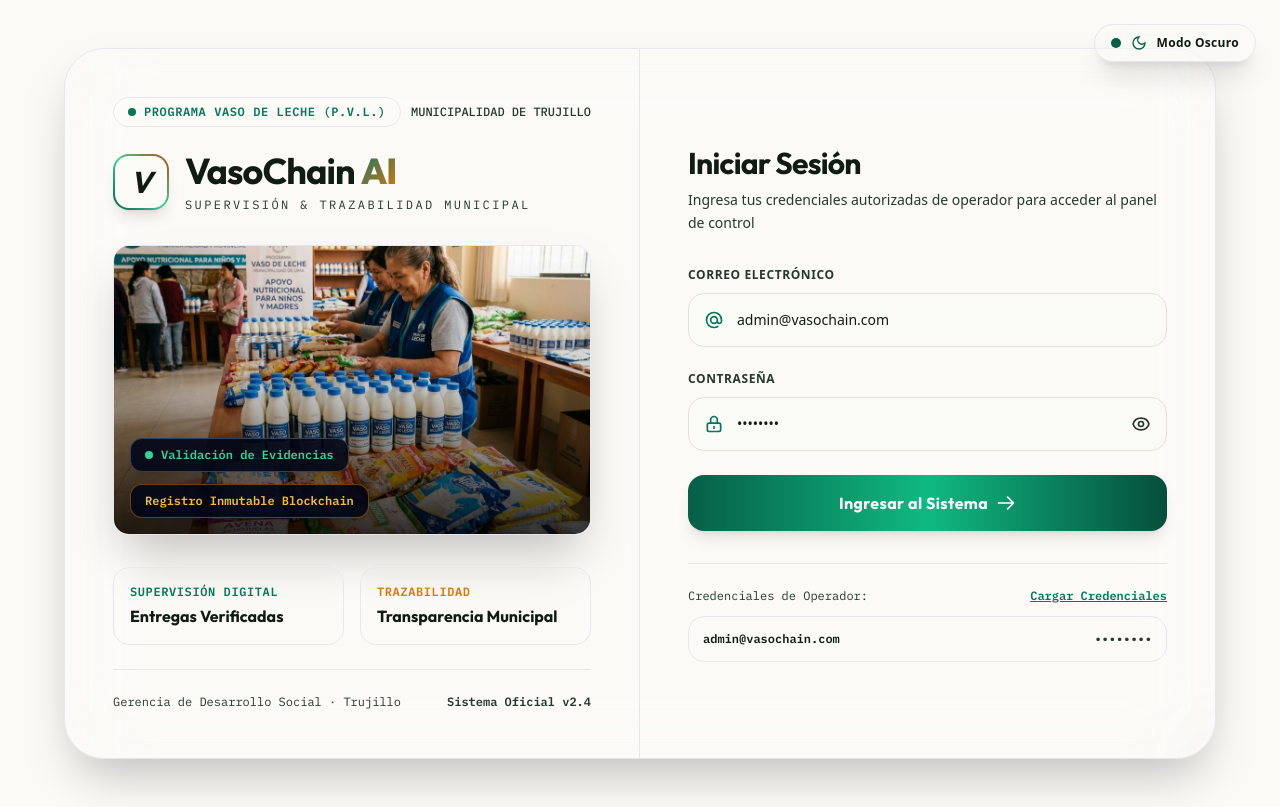
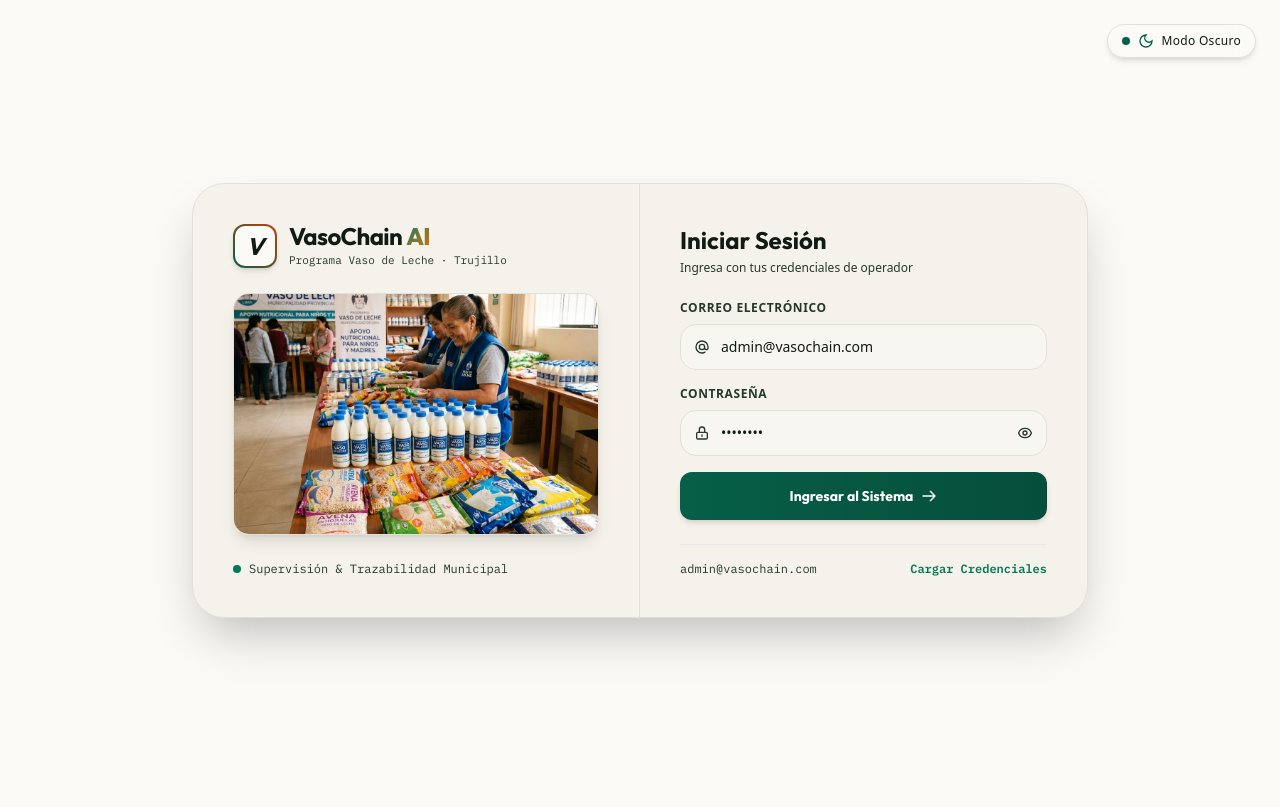
Before and after one commit to Prolexis/vasochainAI, a React (Vite) app in the folder frontend/: page /login in a window 1280 px wide. Built offline with nearby package versions, Linux system fonts and the light colour scheme.

Commit message:
style: interfaz de inicio de sesion minimalista esencial y limpia

```diff
--- a/frontend/src/pages/Login.jsx
+++ b/frontend/src/pages/Login.jsx
@@ -34,22 +34,18 @@
   };
 
   return (
-    <div className="min-h-screen relative flex items-center justify-center p-4 sm:p-6 lg:p-12 bg-ledger-950 text-paper-200 transition-colors duration-500 overflow-hidden font-sans">
-
-      {/* Resplandores ambientales de fondo */}
-      <div className="absolute -top-40 -left-40 w-96 h-96 bg-confirm-500/10 rounded-full blur-[130px] pointer-events-none animate-pulse" />
-      <div className="absolute -bottom-40 -right-40 w-96 h-96 bg-seal-500/10 rounded-full blur-[130px] pointer-events-none" />
+    <div className="min-h-screen relative flex items-center justify-center p-4 sm:p-6 lg:p-8 bg-ledger-950 text-paper-200 transition-colors duration-500 overflow-hidden font-sans">
 
       {/* Botón Flotante Superior: Conmutador Modo Claro / Oscuro */}
       <div className="absolute top-6 right-6 z-50">
         <button
           onClick={toggleTheme}
-          className="flex items-center gap-2.5 px-4 py-2.5 rounded-full bg-ledger-900/90 border border-ledger-700/80 hover:border-confirm-400/50 text-paper-100 text-xs font-semibold tracking-wide shadow-xl backdrop-blur-xl transition-all duration-300 hover:scale-105 active:scale-95 group"
+          className="flex items-center gap-2 px-3.5 py-2 rounded-full bg-ledger-900/80 border border-ledger-700 hover:border-confirm-400/50 text-paper-100 text-xs font-medium tracking-wide shadow-md backdrop-blur-md transition-all duration-300 hover:scale-105 active:scale-95"
         >
           {theme === 'dark' ? (
             <>
-              <span className="w-2.5 h-2.5 rounded-full bg-amber-400" />
-              <svg xmlns="http://www.w3.org/2000/svg" className="w-4 h-4 text-seal-400 group-hover:rotate-45 transition-transform" viewBox="0 0 24 24" fill="none" stroke="currentColor" strokeWidth="2">
+              <span className="w-2 h-2 rounded-full bg-amber-400" />
+              <svg xmlns="http://www.w3.org/2000/svg" className="w-4 h-4 text-seal-400" viewBox="0 0 24 24" fill="none" stroke="currentColor" strokeWidth="2">
                 <circle cx="12" cy="12" r="5"/>
                 <path d="M12 1v2M12 21v2M4.22 4.22l1.42 1.42M18.36 18.36l1.42 1.42M1 12h2M21 12h2M4.22 19.78l1.42-1.42M18.36 5.64l1.42-1.42"/>
               </svg>
@@ -57,8 +53,8 @@
             </>
           ) : (
             <>
-              <span className="w-2.5 h-2.5 rounded-full bg-confirm-500" />
-              <svg xmlns="http://www.w3.org/2000/svg" className="w-4 h-4 text-confirm-500 group-hover:-rotate-12 transition-transform" viewBox="0 0 24 24" fill="none" stroke="currentColor" strokeWidth="2">
+              <span className="w-2 h-2 rounded-full bg-confirm-500" />
+              <svg xmlns="http://www.w3.org/2000/svg" className="w-4 h-4 text-confirm-500" viewBox="0 0 24 24" fill="none" stroke="currentColor" strokeWidth="2">
                 <path d="M12 3a6 6 0 0 0 9 9 9 9 0 1 1-9-9Z"/>
               </svg>
               <span>Modo Oscuro</span>
@@ -67,102 +63,62 @@
         </button>
       </div>
 
-      {/* Contenedor Principal Espacioso */}
-      <div className="w-full max-w-5xl lg:max-w-6xl grid grid-cols-1 lg:grid-cols-12 rounded-[2.5rem] border border-ledger-700/80 bg-ledger-900/80 shadow-2xl overflow-hidden backdrop-blur-2xl z-10 transition-all duration-300">
+      {/* Contenedor Principal Esencial */}
+      <div className="w-full max-w-4xl grid grid-cols-1 lg:grid-cols-12 rounded-[2rem] border border-ledger-700 bg-ledger-900 shadow-2xl overflow-hidden backdrop-blur-xl z-10">
 
-        {/* Lado Izquierdo: Presentación Institucional del Programa Social */}
-        <div className="lg:col-span-6 relative flex flex-col justify-between p-8 sm:p-10 lg:p-12 border-b lg:border-b-0 lg:border-r border-ledger-700/60 bg-gradient-to-b from-ledger-950/90 via-ledger-900/80 to-ledger-950/90">
+        {/* Lado Izquierdo: Imagen del Programa y Branding Esencial */}
+        <div className="lg:col-span-6 relative flex flex-col justify-between p-6 sm:p-8 lg:p-10 border-b lg:border-b-0 lg:border-r border-ledger-700 bg-ledger-950/60">
 
-          {/* Header Institucional con espacio holgado */}
-          <div className="space-y-4">
-            <div className="flex flex-wrap items-center justify-between gap-2">
-              <span className="inline-flex items-center gap-2 px-3.5 py-1.5 rounded-full bg-confirm-500/15 border border-confirm-400/30 text-confirm-400 text-xs font-mono font-bold tracking-wider">
-                <span className="w-2 h-2 rounded-full bg-confirm-400" />
-                PROGRAMA VASO DE LECHE (P.V.L.)
-              </span>
-              <span className="text-xs font-mono text-paper-300/60 font-medium">
-                MUNICIPALIDAD DE TRUJILLO
-              </span>
-            </div>
-
-            <div className="flex items-center gap-4 pt-2">
-              <div className="w-14 h-14 rounded-2xl bg-gradient-to-tr from-confirm-500 via-emerald-400 to-seal-500 p-0.5 shadow-lg shrink-0">
-                <div className="w-full h-full rounded-[14px] bg-ledger-950 flex items-center justify-center">
-                  <span className="font-display italic text-paper-100 text-3xl font-bold">V</span>
+          {/* Header Marca */}
+          <div className="flex items-center gap-3">
+            <div className="w-11 h-11 rounded-xl bg-gradient-to-tr from-confirm-500 to-seal-500 p-0.5 shadow-md shrink-0">
+              <div className="w-full h-full rounded-[10px] bg-ledger-950 flex items-center justify-center">
+                <span className="font-display italic text-paper-100 text-2xl font-bold">V</span>
               </div>
             </div>
             <div>
-                <h1 className="text-3xl lg:text-4xl font-display font-bold text-paper-100 tracking-tight leading-none">
+              <h1 className="text-2xl font-display font-bold text-paper-100 tracking-tight leading-none">
                 VasoChain <span className="gradient-text">AI</span>
               </h1>
-                <p className="text-xs uppercase tracking-[0.2em] text-paper-300/70 font-mono mt-1.5">
-                  Supervisión & Trazabilidad Municipal
+              <p className="text-[11px] font-mono text-paper-300/60 mt-1">
+                Programa Vaso de Leche · Trujillo
               </p>
             </div>
           </div>
+
+          {/* Imagen Limpia sin textos sobrepuestos */}
+          <div className="my-6 rounded-2xl border border-ledger-700 overflow-hidden shadow-lg">
+            <img
+              src={loginHeroImg}
+              alt="Programa Vaso de Leche"
+              className="w-full h-52 lg:h-60 object-cover object-center"
+            />
           </div>
 
-          {/* Fotografía Real con Margen Amplio y Badges de Alto Contraste */}
-          <div className="my-8 rounded-2xl border border-ledger-700/80 overflow-hidden shadow-2xl relative group">
-            <img
-              src={loginHeroImg}
-              alt="Programa Vaso de Leche Trujillo"
-              className="w-full h-64 lg:h-72 object-cover object-center group-hover:scale-105 transition-transform duration-700"
-            />
-
-            {/* Sombra de viñeta para asegurar legibilidad */}
-            <div className="absolute inset-0 bg-gradient-to-t from-black/80 via-black/20 to-transparent" />
-
-            {/* Badges de Alto Contraste sobre la Imagen */}
-            <div className="absolute bottom-4 left-4 right-4 flex flex-wrap items-center justify-between gap-3 z-10">
-              <div className="px-3.5 py-2 rounded-xl bg-slate-950/90 border border-slate-700 text-xs font-mono text-emerald-400 font-semibold shadow-lg flex items-center gap-2">
-                <span className="w-2 h-2 rounded-full bg-emerald-400" />
-                Validación de Evidencias
-              </div>
-              <div className="px-3.5 py-2 rounded-xl bg-slate-950/90 border border-amber-500/40 text-xs font-mono text-amber-400 font-semibold shadow-lg">
-                Registro Inmutable Blockchain
-              </div>
-            </div>
-          </div>
-
-          {/* Tarjetas de Indicadores Institucionales Espaciadas */}
-          <div className="grid grid-cols-2 gap-4">
-            <div className="p-4 rounded-2xl bg-ledger-950/70 border border-ledger-700/70 backdrop-blur-md">
-              <div className="text-xs font-mono uppercase text-confirm-400 font-bold tracking-wider">Supervisión Digital</div>
-              <div className="text-base font-bold text-paper-100 mt-1 font-display">Entregas Verificadas</div>
-            </div>
-            <div className="p-4 rounded-2xl bg-ledger-950/70 border border-ledger-700/70 backdrop-blur-md">
-              <div className="text-xs font-mono uppercase text-seal-400 font-bold tracking-wider">Trazabilidad</div>
-              <div className="text-base font-bold text-paper-100 mt-1 font-display">Transparencia Municipal</div>
-            </div>
-          </div>
-
-          {/* Footer de Columna Izquierda */}
-          <div className="pt-6 mt-6 border-t border-ledger-700/50 text-xs font-mono text-paper-300/50 flex items-center justify-between">
-            <span>Gerencia de Desarrollo Social · Trujillo</span>
-            <span className="text-confirm-400/80 font-bold">Sistema Oficial v2.4</span>
+          {/* Pie informativo esencial */}
+          <div className="flex items-center gap-2 text-xs font-mono text-paper-300/60">
+            <span className="w-2 h-2 rounded-full bg-confirm-400 shrink-0" />
+            <span>Supervisión & Trazabilidad Municipal</span>
           </div>
 
         </div>
 
-        {/* Lado Derecho: Formulario de Inicio de Sesión Limpio y Espacioso */}
-        <div className="lg:col-span-6 flex flex-col justify-center p-8 sm:p-10 lg:p-12 bg-ledger-900/40 backdrop-blur-xl">
+        {/* Lado Derecho: Formulario de Inicio de Sesión Limpio */}
+        <div className="lg:col-span-6 flex flex-col justify-center p-6 sm:p-8 lg:p-10 bg-ledger-900/40">
 
-          <div className="mb-8">
-            <h2 className="text-3xl font-bold text-paper-100 font-display tracking-tight">Iniciar Sesión</h2>
-            <p className="text-sm text-paper-300/70 mt-2 leading-relaxed">
-              Ingresa tus credenciales autorizadas de operador para acceder al panel de control
-            </p>
+          <div className="mb-6">
+            <h2 className="text-2xl font-bold text-paper-100 font-display">Iniciar Sesión</h2>
+            <p className="text-xs text-paper-300/70 mt-1">Ingresa con tus credenciales de operador</p>
           </div>
 
-          <form onSubmit={handleLogin} className="space-y-6">
+          <form onSubmit={handleLogin} className="space-y-4">
             <div>
-              <label className="block text-paper-200 text-xs font-bold uppercase tracking-wider mb-2.5">
+              <label className="block text-paper-200 text-xs font-semibold uppercase tracking-wider mb-2">
                 Correo Electrónico
               </label>
               <div className="relative">
-                <div className="absolute inset-y-0 left-0 pl-4 flex items-center pointer-events-none text-confirm-400">
-                  <svg xmlns="http://www.w3.org/2000/svg" className="w-5 h-5" fill="none" viewBox="0 0 24 24" stroke="currentColor">
+                <div className="absolute inset-y-0 left-0 pl-3.5 flex items-center pointer-events-none text-confirm-400/80">
+                  <svg xmlns="http://www.w3.org/2000/svg" className="w-4 h-4" fill="none" viewBox="0 0 24 24" stroke="currentColor">
                     <path strokeLinecap="round" strokeLinejoin="round" strokeWidth="2" d="M16 12a4 4 0 10-8 0 4 4 0 008 0zm0 0v1.5a2.5 2.5 0 005 0V12a9 9 0 10-9 9m4.5-1.206a8.959 8.959 0 01-4.5 1.207" />
                   </svg>
                 </div>
@@ -170,7 +126,7 @@
                   type="email"
                   value={email}
                   onChange={(e) => setEmail(e.target.value)}
-                  className="w-full bg-ledger-950/80 border border-ledger-700 rounded-2xl pl-12 pr-4 py-4 text-paper-100 placeholder-paper-300/30 focus:outline-none focus:border-confirm-400 focus:ring-2 focus:ring-confirm-400/20 transition-all text-sm font-medium"
+                  className="w-full bg-ledger-950/80 border border-ledger-700 rounded-xl pl-10 pr-4 py-3 text-paper-100 placeholder-paper-300/30 focus:outline-none focus:border-confirm-400 transition-all text-sm"
                   placeholder="admin@vasochain.com"
                   required
                 />
@@ -178,12 +134,12 @@
             </div>
 
             <div>
-              <label className="block text-paper-200 text-xs font-bold uppercase tracking-wider mb-2.5">
+              <label className="block text-paper-200 text-xs font-semibold uppercase tracking-wider mb-2">
                 Contraseña
               </label>
               <div className="relative">
-                <div className="absolute inset-y-0 left-0 pl-4 flex items-center pointer-events-none text-confirm-400">
-                  <svg xmlns="http://www.w3.org/2000/svg" className="w-5 h-5" fill="none" viewBox="0 0 24 24" stroke="currentColor">
+                <div className="absolute inset-y-0 left-0 pl-3.5 flex items-center pointer-events-none text-confirm-400/80">
+                  <svg xmlns="http://www.w3.org/2000/svg" className="w-4 h-4" fill="none" viewBox="0 0 24 24" stroke="currentColor">
                     <path strokeLinecap="round" strokeLinejoin="round" strokeWidth="2" d="M12 15v2m-6 4h12a2 2 0 002-2v-6a2 2 0 00-2-2H6a2 2 0 00-2 2v6a2 2 0 002 2zm10-10V7a4 4 0 00-8 0v4h8z" />
                   </svg>
                 </div>
@@ -191,22 +147,21 @@
                   type={showPassword ? 'text' : 'password'}
                   value={password}
                   onChange={(e) => setPassword(e.target.value)}
-                  className="w-full bg-ledger-950/80 border border-ledger-700 rounded-2xl pl-12 pr-12 py-4 text-paper-100 placeholder-paper-300/30 focus:outline-none focus:border-confirm-400 focus:ring-2 focus:ring-confirm-400/20 transition-all text-sm font-medium"
+                  className="w-full bg-ledger-950/80 border border-ledger-700 rounded-xl pl-10 pr-10 py-3 text-paper-100 placeholder-paper-300/30 focus:outline-none focus:border-confirm-400 transition-all text-sm"
                   placeholder="••••••••"
                   required
                 />
                 <button
                   type="button"
                   onClick={() => setShowPassword(!showPassword)}
-                  className="absolute inset-y-0 right-0 pr-4 flex items-center text-paper-300/50 hover:text-paper-100 transition-colors cursor-pointer"
-                  title={showPassword ? "Ocultar contraseña" : "Mostrar contraseña"}
+                  className="absolute inset-y-0 right-0 pr-3.5 flex items-center text-paper-300/50 hover:text-paper-100 transition-colors"
                 >
                   {showPassword ? (
-                    <svg xmlns="http://www.w3.org/2000/svg" className="w-5 h-5" fill="none" viewBox="0 0 24 24" stroke="currentColor">
+                    <svg xmlns="http://www.w3.org/2000/svg" className="w-4 h-4" fill="none" viewBox="0 0 24 24" stroke="currentColor">
                       <path strokeLinecap="round" strokeLinejoin="round" strokeWidth="2" d="M13.875 18.825A10.05 10.05 0 0112 19c-4.478 0-8.268-2.943-9.543-7a9.97 9.97 0 011.563-3.029m5.858-5.908a8.97 8.97 0 013.682-.863c4.478 0 8.268 2.943 9.542 7a10.025 10.025 0 01-4.132 5.411m-1.782 1.782a9.96 9.96 0 01-3.63.782m0-14a9.96 9.96 0 00-3.63.782m-3.63-3.63L21 21" />
                     </svg>
                   ) : (
-                    <svg xmlns="http://www.w3.org/2000/svg" className="w-5 h-5" fill="none" viewBox="0 0 24 24" stroke="currentColor">
+                    <svg xmlns="http://www.w3.org/2000/svg" className="w-4 h-4" fill="none" viewBox="0 0 24 24" stroke="currentColor">
                       <path strokeLinecap="round" strokeLinejoin="round" strokeWidth="2" d="M15 12a3 3 0 11-6 0 3 3 0 016 0z" />
                       <path strokeLinecap="round" strokeLinejoin="round" strokeWidth="2" d="M2.458 12C3.732 7.943 7.523 5 12 5c4.478 0 8.268 2.943 9.542 7-1.274 4.057-5.064 7-9.542 7-4.477 0-8.268-2.943-9.542-7z" />
                     </svg>
@@ -216,31 +171,22 @@
             </div>
 
             {error && (
-              <div className="p-4 rounded-2xl bg-red-500/10 border border-red-500/30 text-red-400 text-xs font-mono flex items-center gap-2.5">
-                <svg xmlns="http://www.w3.org/2000/svg" className="w-5 h-5 shrink-0 text-red-400" viewBox="0 0 24 24" fill="none" stroke="currentColor" strokeWidth="2">
-                  <circle cx="12" cy="12" r="10"/><line x1="12" y1="8" x2="12" y2="12"/><line x1="12" y1="16" x2="12.01" y2="16"/>
-                </svg>
-                <span>{error}</span>
+              <div className="p-3 rounded-xl bg-red-500/10 border border-red-500/30 text-red-400 text-xs font-mono">
+                {error}
               </div>
             )}
 
             <button
               type="submit"
               disabled={loading}
-              className="w-full mt-3 bg-gradient-to-r from-confirm-500 via-emerald-500 to-confirm-600 hover:from-confirm-400 hover:to-confirm-500 text-white py-4 rounded-2xl font-bold font-display text-base tracking-wide transition-all shadow-lg shadow-confirm-500/25 hover:shadow-confirm-500/40 hover:scale-[1.01] active:scale-[0.99] disabled:opacity-50 disabled:cursor-not-allowed flex items-center justify-center gap-2 cursor-pointer"
+              className="w-full mt-2 bg-gradient-to-r from-confirm-500 to-confirm-600 hover:from-confirm-400 hover:to-confirm-500 text-white py-3.5 rounded-xl font-bold font-display text-sm transition-all shadow-md hover:scale-[1.01] active:scale-[0.99] disabled:opacity-50 flex items-center justify-center gap-2 cursor-pointer"
             >
               {loading ? (
-                <>
-                  <svg className="animate-spin -ml-1 mr-2 h-5 w-5 text-white" xmlns="http://www.w3.org/2000/svg" fill="none" viewBox="0 0 24 24">
-                    <circle className="opacity-25" cx="12" cy="12" r="10" stroke="currentColor" strokeWidth="4"></circle>
-                    <path className="opacity-75" fill="currentColor" d="M4 12a8 8 0 018-8V0C5.373 0 0 5.373 0 12h4zm2 5.291A7.962 7.962 0 014 12H0c0 3.042 1.135 5.824 3 7.938l3-2.647z"></path>
-                  </svg>
                 <span>Iniciando sesión...</span>
-                </>
               ) : (
                 <>
                   <span>Ingresar al Sistema</span>
-                  <svg xmlns="http://www.w3.org/2000/svg" className="w-5 h-5" fill="none" viewBox="0 0 24 24" stroke="currentColor">
+                  <svg xmlns="http://www.w3.org/2000/svg" className="w-4 h-4" fill="none" viewBox="0 0 24 24" stroke="currentColor">
                     <path strokeLinecap="round" strokeLinejoin="round" strokeWidth="2" d="M14 5l7 7m0 0l-7 7m7-7H3" />
                   </svg>
                 </>
@@ -248,22 +194,16 @@
             </button>
           </form>
 
-          {/* Autorellenado rápido de credenciales */}
-          <div className="mt-8 pt-6 border-t border-ledger-700/60">
-            <div className="flex items-center justify-between mb-3">
-              <span className="text-xs font-mono text-paper-300/60">Credenciales de Operador:</span>
+          {/* Credenciales de Acceso Rápido */}
+          <div className="mt-6 pt-4 border-t border-ledger-700/60 flex items-center justify-between text-xs font-mono">
+            <span className="text-paper-300/60">admin@vasochain.com</span>
             <button
               type="button"
               onClick={() => handleQuickFill('admin@vasochain.com', 'admin123')}
-                className="text-xs font-mono font-bold text-confirm-400 hover:text-confirm-300 underline cursor-pointer transition-colors"
+              className="text-confirm-400 hover:underline font-semibold cursor-pointer"
             >
               Cargar Credenciales
             </button>
-            </div>
-            <div className="p-3.5 rounded-2xl bg-ledger-950/70 border border-ledger-700/70 text-xs font-mono text-paper-200 flex items-center justify-between">
-              <span className="text-paper-100 font-semibold">admin@vasochain.com</span>
-              <span className="text-paper-300/40 font-bold">••••••••</span>
-            </div>
           </div>
 
         </div>
```
Lines whose indentation alone changed are shown as unchanged.
